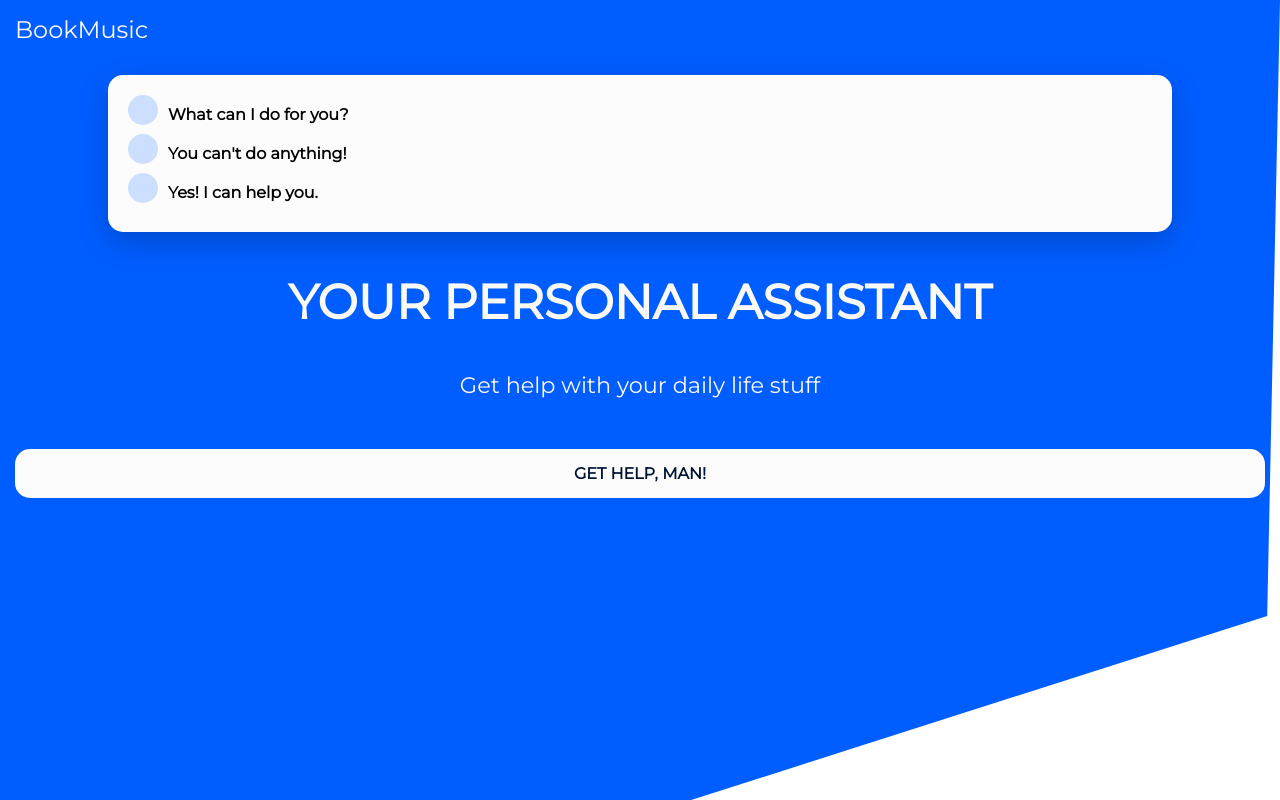
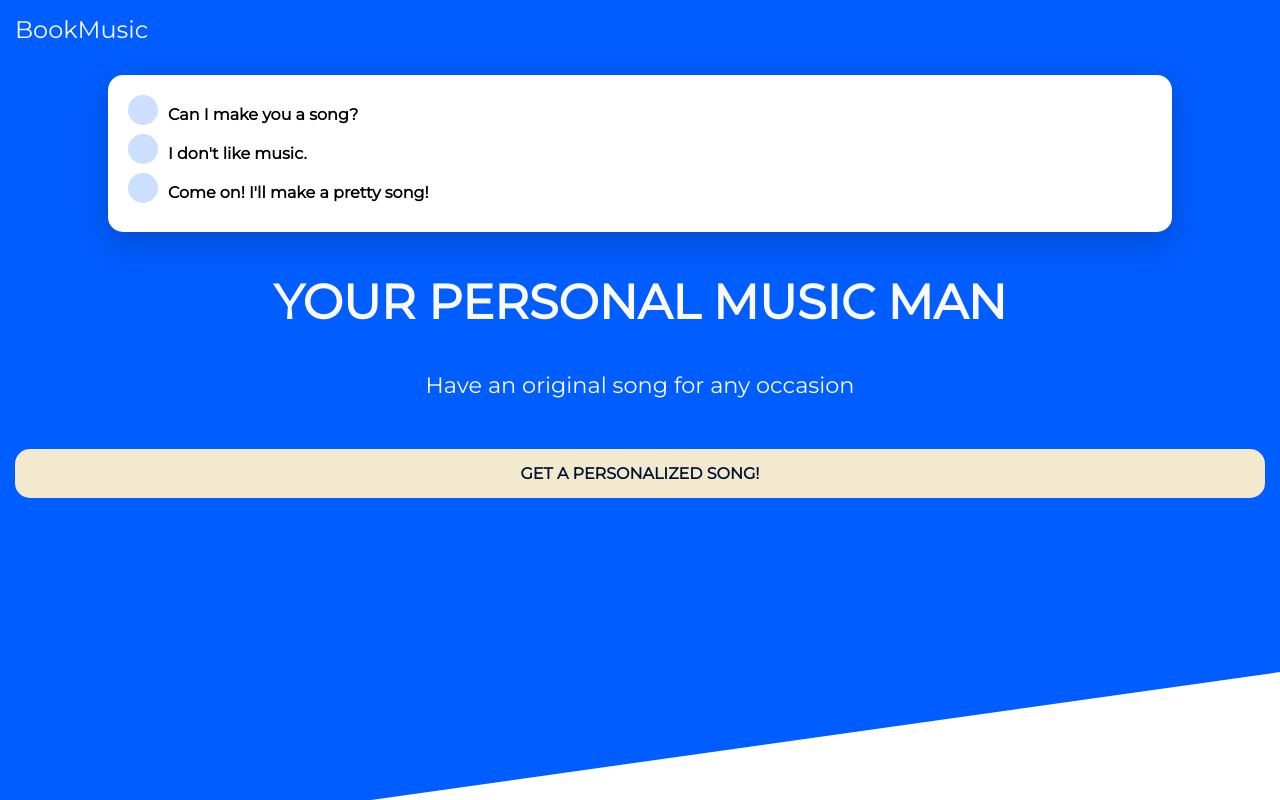
Before and after one commit to CarsonTimothyBlack/Sass-tutorial, a plain HTML site: page index.html in a window 1280 px wide. Drawn offline with Linux system fonts and the light colour scheme.

Commit message:
changed content
Made more personal

```diff
--- a/css/main.scss
+++ b/css/main.scss
@@ -2,7 +2,7 @@ $colors: (
     primary: #005DFF,
     primary-light: lighten(#005DFF, 40%),
     primary-dark: darken(#005DFF, 40%),
-    accent: rgb(252, 252, 252),
+    accent: rgb(243, 233, 207),
     text: rgb(250, 249, 245)
 );
 
@@ -22,7 +22,7 @@ body {
     margin: 0;
 
     #bg {
-        clip-path: polygon(100% 0, 99% 77%, 54% 100%, 0 100%, 0 0);
+        clip-path: polygon(100% 0, 100% 84%, 29% 100%, 0 100%, 0 0);
         background: color(primary);
         width: 100%;
         height: 100%;
@@ -43,7 +43,7 @@ body {
 main {
 
     section#card {
-        background: color(accent);
+        background: white;
         padding: 20px;
         margin: 1em auto;
         border-radius: $borders;
--- a/index.html
+++ b/index.html
@@ -21,23 +21,23 @@
                 <ul>
                     <li>
                         <span></span>
-                        <strong>What can I do for you?</strong>
+                        <strong>Can I make you a song?</strong>
                     </li>
                     <li>
                         <span></span>
-                        <strong>You can't do anything!</strong>
+                        <strong>I don't like music.</strong>
                     </li>
                     <li>
                         <span></span>
-                        <strong>Yes! I can help you.</strong>
+                        <strong>Come on! I'll make a pretty song!</strong>
                     </li>
                 </ul>
             </section>
             <section id="primary">
-                <h1>Your Personal Assistant</h1>
-                <p>Get help with your daily life stuff</p>
+                <h1>Your Personal Music Man</h1>
+                <p>Have an original song for any occasion</p>
 
-                <a href="#">Get help, man!</a>
+                <a href="#">Get a personalized song!</a>
             </section>
         </main>
 
```
Also changed, not shown: css/main.css, 1 other file.
